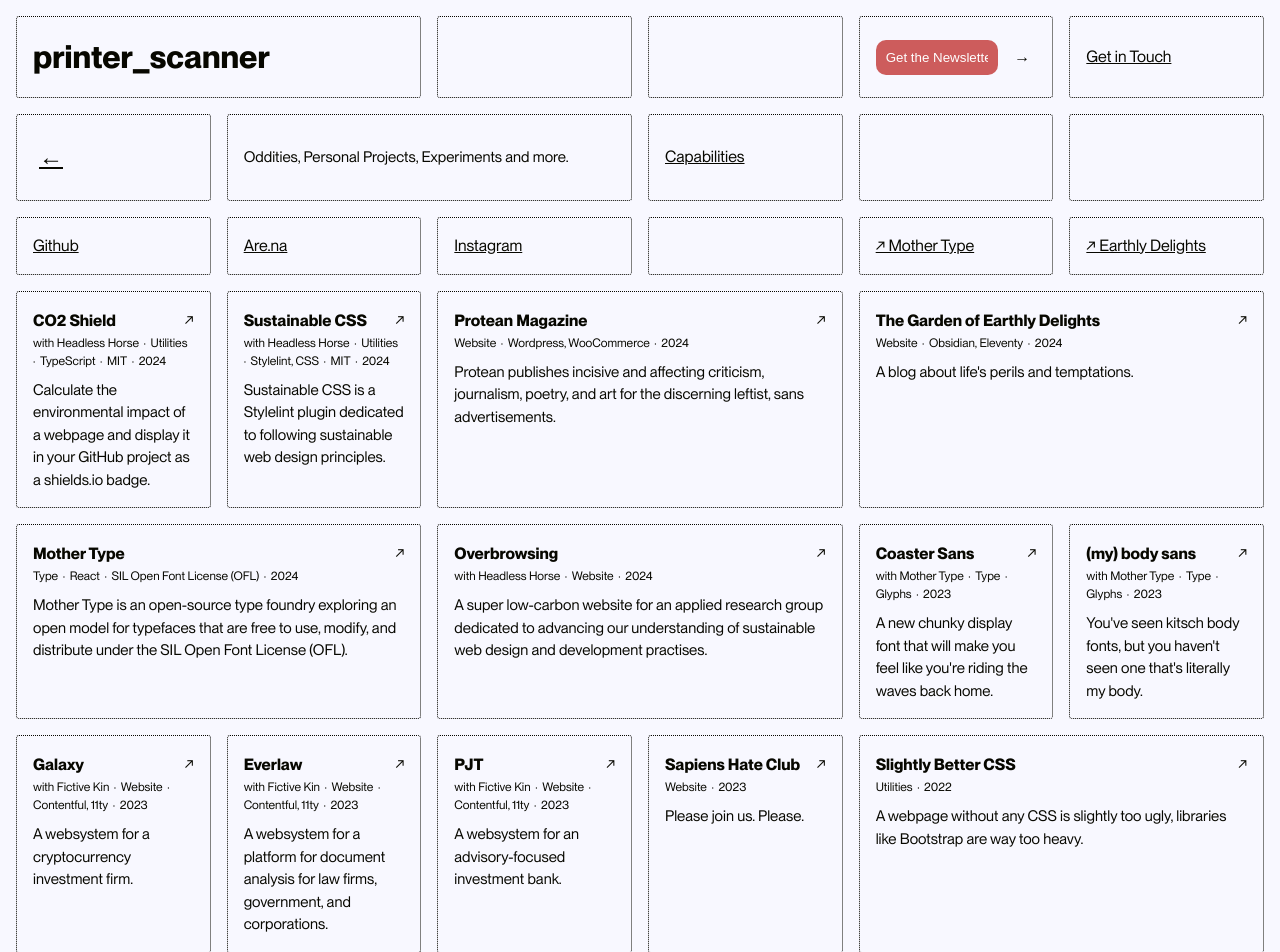
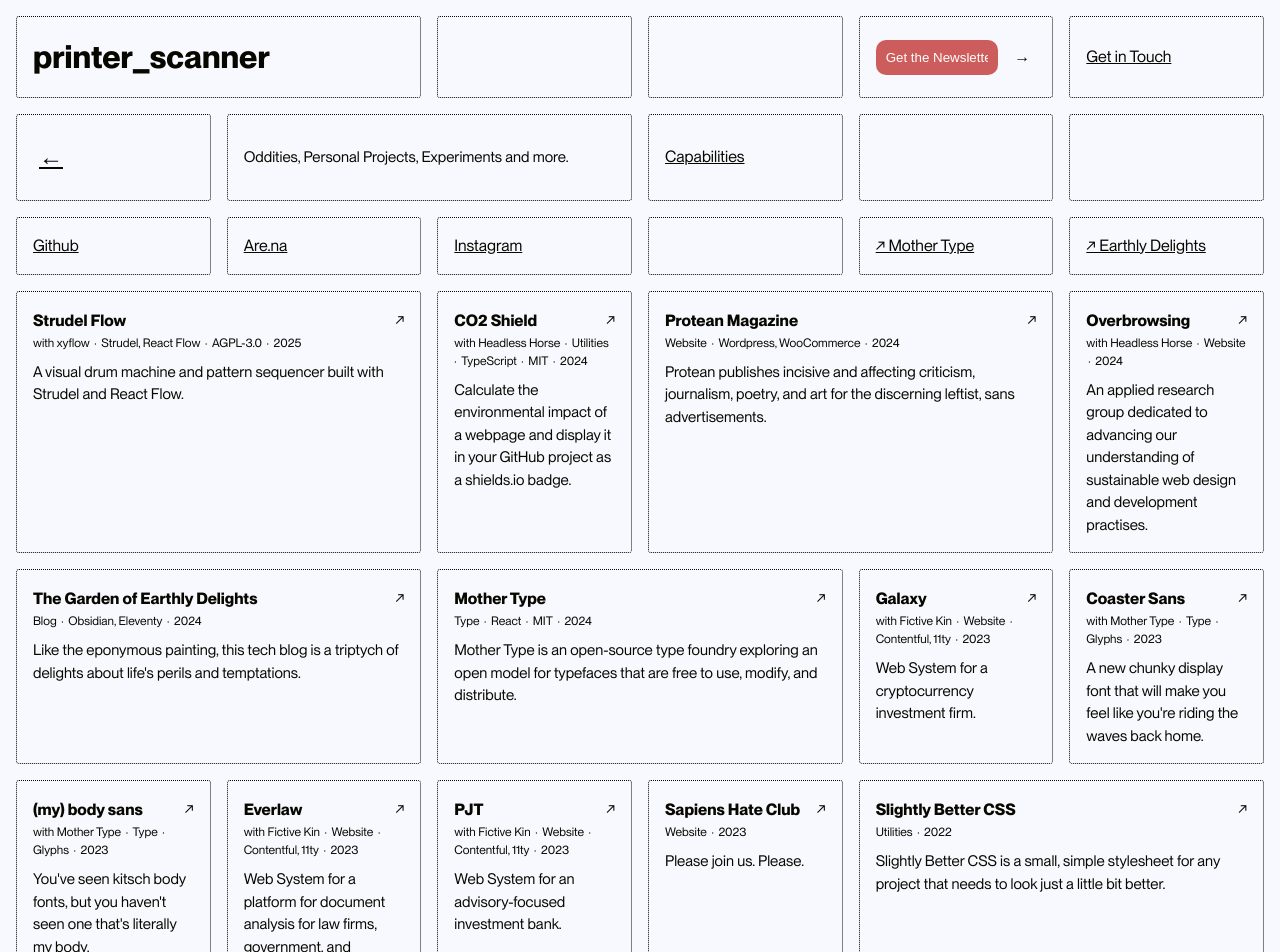
Before and after one commit to printerscanner/printer_scanner, a React (Vite) app: page /archive in a window 1280 px wide. Shown: the top 952 px of the page. Built offline with nearby package versions, Linux system fonts and the light colour scheme.

Commit message:
Update api.js

```diff
--- a/src/data/api.js
+++ b/src/data/api.js
@@ -1,4 +1,17 @@
 const data = {
+  "strudel-flow": {
+    title: "Strudel Flow",
+    collaborators: "xyflow",
+    featured: "TRUE",
+    collaboratorsUrl: "https://xyflow.com",
+    software: "Strudel, React Flow",
+    role: "Development",
+    license: "AGPL-3.0",
+    year: "2025",
+    source: "https://xyflow.com/strudel-flow",
+    description:
+      "A visual drum machine and pattern sequencer built with Strudel and React Flow.",
+  },
   "co2-shield": {
     title: "CO2 Shield",
     collaborators: "Headless Horse",
@@ -12,19 +25,7 @@
     description:
       "Calculate the environmental impact of a webpage and display it in your GitHub project as a shields.io badge. ",
   },
-  "stylelint-sustainable-css": {
-    title: "Sustainable CSS",
-    collaborators: "Headless Horse",
-    collaboratorsUrl: "https://headless.horse",
-    category: "Utilities",
-    software: "Stylelint, CSS",
-    role: "Development",
-    license: "MIT",
-    year: "2024",
-    source: "https://github.com/overbrowsing/stylelint-sustainable-css#readme",
-    description:
-      "Sustainable CSS is a Stylelint plugin dedicated to following sustainable web design principles.",
-  },
+
   "protean-magazine": {
     title: "Protean Magazine",
     category: "Website",
@@ -36,37 +37,49 @@
     description:
       "Protean publishes incisive and affecting criticism, journalism, poetry, and art for the discerning leftist, sans advertisements.",
   },
+
   "the-garden-of-earthly-delights": {
     title: "The Garden of Earthly Delights",
-    category: "Website",
+    category: "Blog",
     software: "Obsidian, Eleventy",
     featured: "TRUE",
     year: "2024",
     source: "https://earthly-delights.net",
-    description: "A blog about life's perils and temptations.",
-  },
-  "mother-type": {
-    title: "Mother Type",
-    category: "Type",
-    software: "React",
-    license: "SIL Open Font License (OFL)",
-    featured: "TRUE",
-    year: "2024",
-    source: "https://mother-type.de",
     description:
-      "Mother Type is an open-source type foundry exploring an open model for typefaces that are free to use, modify, and distribute under the SIL Open Font License (OFL).",
+      "Like the eponymous painting, this tech blog is a triptych of delights about life's perils and temptations.",
   },
   overbrowsing: {
     title: "Overbrowsing",
     collaborators: "Headless Horse",
     collaboratorsUrl: "https://headless.horse",
     category: "Website",
-    featured: "TRUE",
     year: "2024",
     source: "https://overbrowsing.com",
     description:
-      "A super low-carbon website for an applied research group dedicated to advancing our understanding of sustainable web design and development practises.",
+      "An applied research group dedicated to advancing our understanding of sustainable web design and development practises.",
   },
+  "mother-type": {
+    title: "Mother Type",
+    category: "Type",
+    software: "React",
+    license: "MIT",
+    featured: "TRUE",
+    year: "2024",
+    source: "https://mother-type.de",
+    description:
+      "Mother Type is an open-source type foundry exploring an open model for typefaces that are free to use, modify, and distribute.",
+  },
+  galaxy: {
+    title: "Galaxy",
+    collaborators: "Fictive Kin",
+    collaboratorsUrl: "https://fictivekin.com",
+    category: "Website",
+    software: "Contentful, 11ty",
+    year: "2023",
+    source: "https://galaxy.com/",
+    description: "Web System for a cryptocurrency investment firm.",
+  },
+
   "coaster-sans": {
     title: "Coaster Sans",
     collaborators: "Mother Type",
@@ -89,16 +102,7 @@
     description:
       "You've seen kitsch body fonts, but you haven't seen one that's literally my body.",
   },
-  galaxy: {
-    title: "Galaxy",
-    collaborators: "Fictive Kin",
-    collaboratorsUrl: "https://fictivekin.com",
-    category: "Website",
-    software: "Contentful, 11ty",
-    year: "2023",
-    source: "https://galaxy.com/",
-    description: "A websystem for a cryptocurrency investment firm.",
-  },
+
   everlaw: {
     title: "Everlaw",
     collaborators: "Fictive Kin",
@@ -108,7 +112,7 @@
     year: "2023",
     source: "https://everlaw.com/",
     description:
-      "A websystem for a platform for document analysis for law firms, government, and corporations.",
+      "Web System for a platform for document analysis for law firms, government, and corporations.",
   },
   pjt: {
     title: "PJT",
@@ -118,7 +122,7 @@
     software: "Contentful, 11ty",
     year: "2023",
     source: "https://pjtpartners.com/",
-    description: "A websystem for an advisory-focused investment bank.",
+    description: "Web System for an advisory-focused investment bank.",
   },
   "sapiens-hate-club": {
     title: "Sapiens Hate Club",
@@ -135,7 +139,7 @@
     featured: "TRUE",
     source: "https://github.com/printerscanner/slightly-better-css",
     description:
-      "A webpage without any CSS is slightly too ugly, libraries like Bootstrap are way too heavy.",
+      "Slightly Better CSS is a small, simple stylesheet for any project that needs to look just a little bit better.",
   },
 };
 
```
